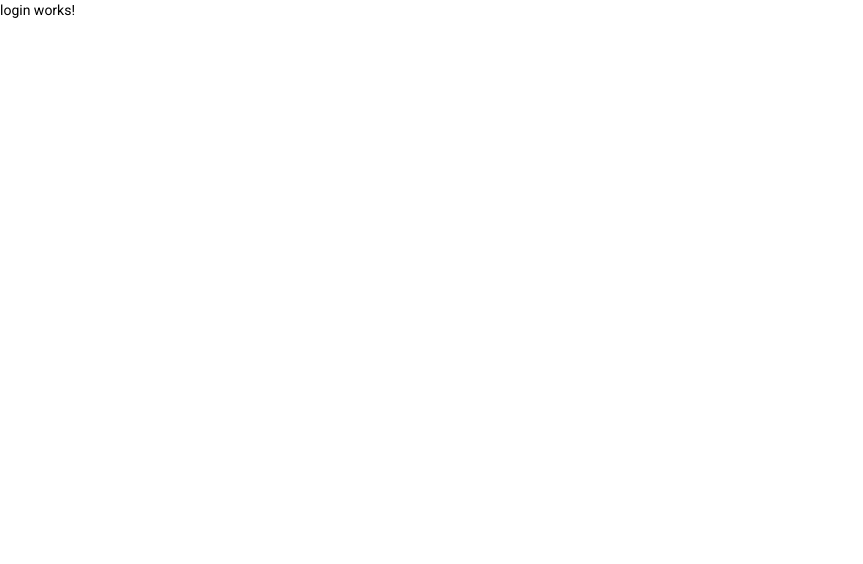
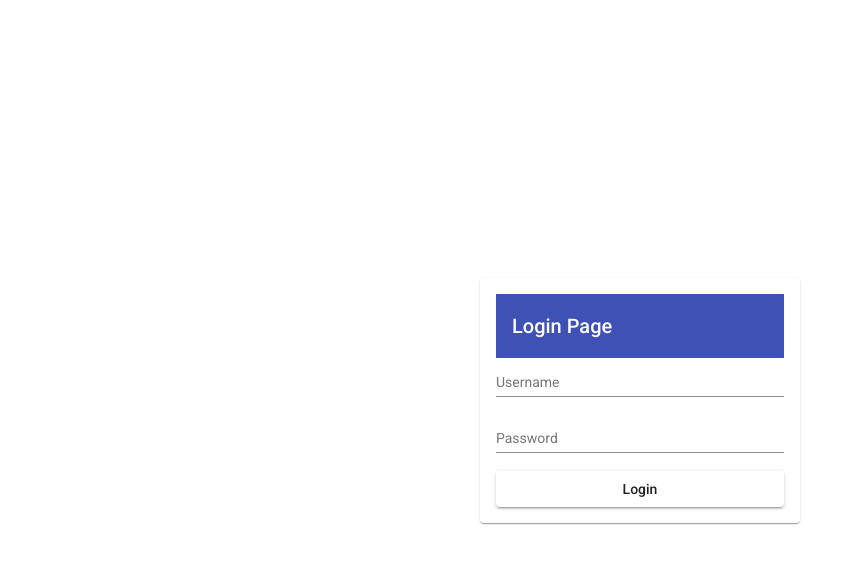
Before and after one commit to Evankm/Tutoring_app, an Angular app: page / in a window 1280 px wide. Shown: the top 564 px of the page, without its empty margins (0-863 px from the left). Built offline with nearby package versions, Linux system fonts and the light colour scheme.

Commit message:
my first commit

```diff
--- a/angular.json
+++ b/angular.json
@@ -1,5 +1,8 @@
 {
   "$schema": "./node_modules/@angular/cli/lib/config/schema.json",
+  "cli": {
+    "analytics": false
+  },
   "version": 1,
   "newProjectRoot": "projects",
   "projects": {
--- a/package.json
+++ b/package.json
@@ -15,6 +15,7 @@
     "@angular/common": "~12.2.0",
     "@angular/compiler": "~12.2.0",
     "@angular/core": "~12.2.0",
+    "@angular/flex-layout": "^12.0.0-beta.35",
     "@angular/forms": "~12.2.0",
     "@angular/material": "^12.2.10",
     "@angular/platform-browser": "~12.2.0",
--- a/src/app/login/login.component.html
+++ b/src/app/login/login.component.html
@@ -1 +1,15 @@
-<p>login works!</p>
+<div fxLayoutAlign="center center" fxFlexFill>
+  <mat-card fxFlex="25">
+    <mat-toolbar color="primary">Login Page</mat-toolbar>
+    <form fxLayoutAlign= "stretch" fxLayout="column">
+      <mat-form-field>
+        <input matInput placeholder="Username">
+      </mat-form-field>
+
+      <mat-form-field>
+        <input matInput type="password" placeholder="Password">
+      </mat-form-field>
+      <button mat-raised-button type="submit">Login</button>
+    </form>
+  </mat-card>
+</div>
```
Also changed, not shown: src/app/app.module.ts (+17 -2 lines), 1 other file (tests, documents, lock files or other folders).
